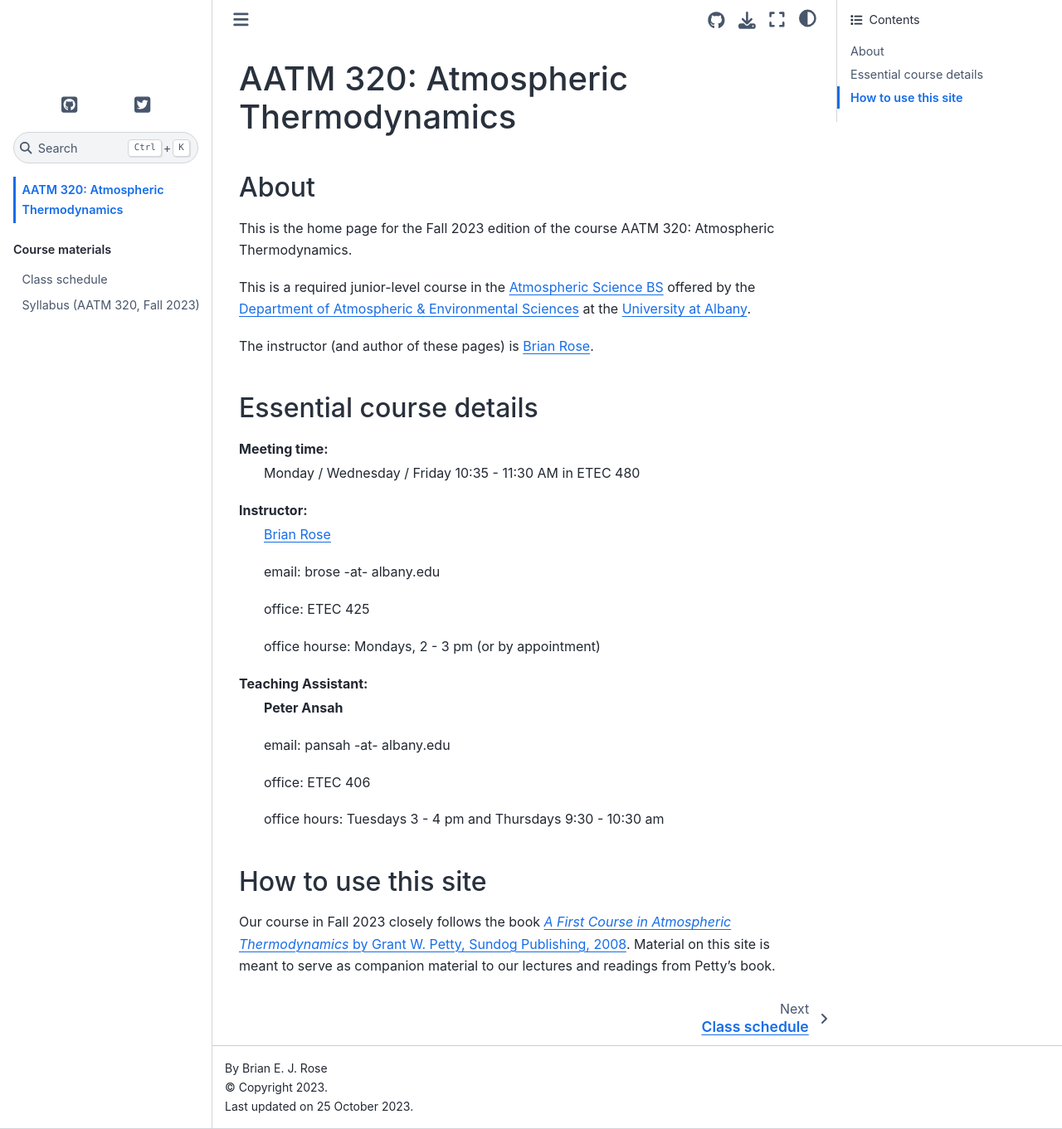
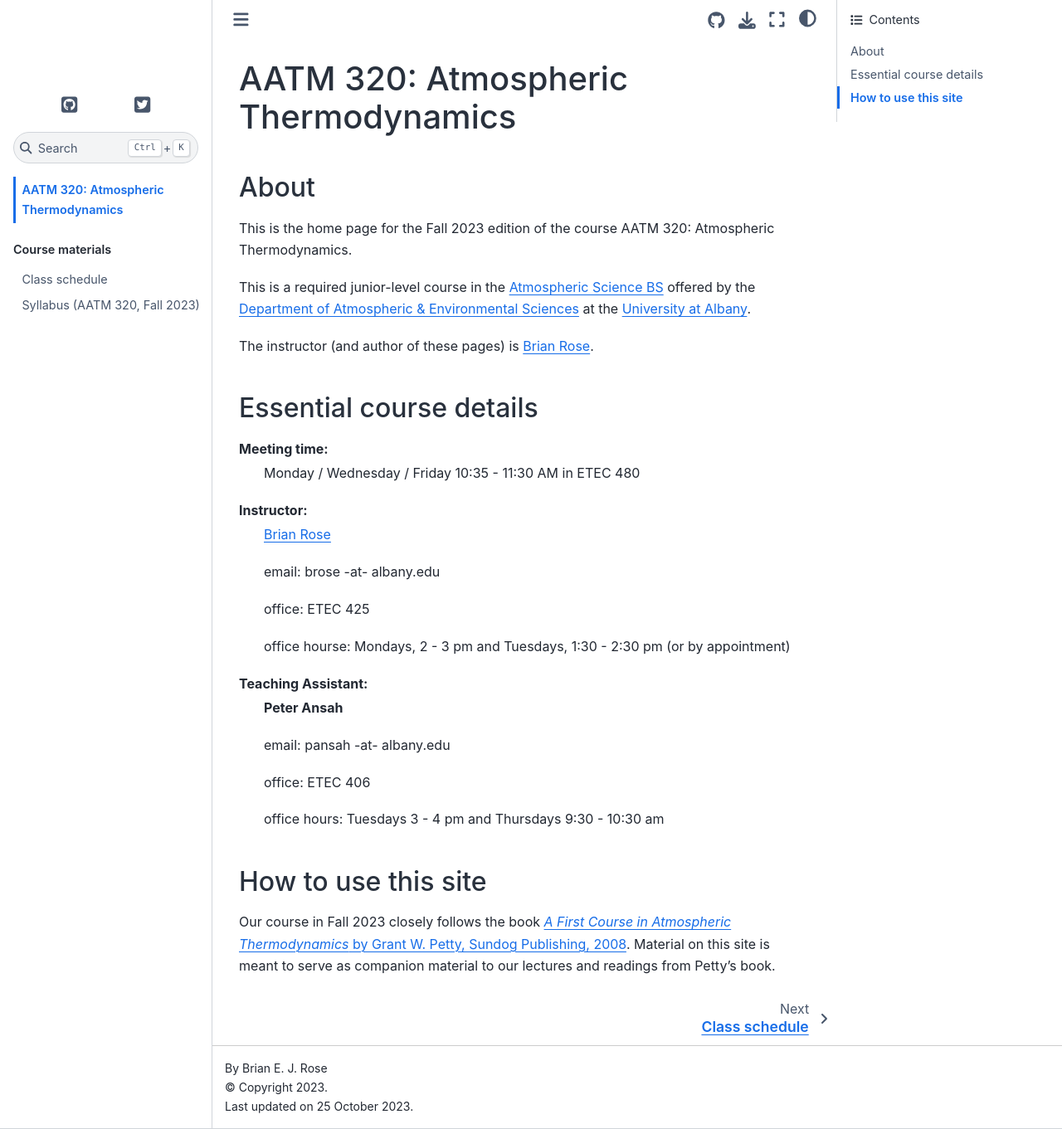
Before and after one commit to brian-rose/atm320-thermodynamics, a Jupyter Book: the page built from home.md, in a window 1280 px wide and 1361 px high. Shown: the whole window at 83% size. Built offline with Jupyter Book 1.0.4 settings and Sphinx 7.4.7 and the Sphinx Book theme 1.1.4, drawn with Linux system fonts in a browser that asks for light colours; pages that are not in the unit, such as notebooks, are missing from menus.

Commit message:
Update office hours

```diff
--- a/home.md
+++ b/home.md
@@ -18,7 +18,7 @@ Instructor:
 : [Brian Rose](https://www.atmos.albany.edu/facstaff/brose/)
 : email: brose -at- albany.edu
 : office: ETEC 425
-: office hourse: Mondays, 2 - 3 pm (or by appointment)
+: office hourse: Mondays, 2 - 3 pm and Tuesdays, 1:30 - 2:30 pm (or by appointment)
 
 Teaching Assistant:
 : **Peter Ansah**
```
